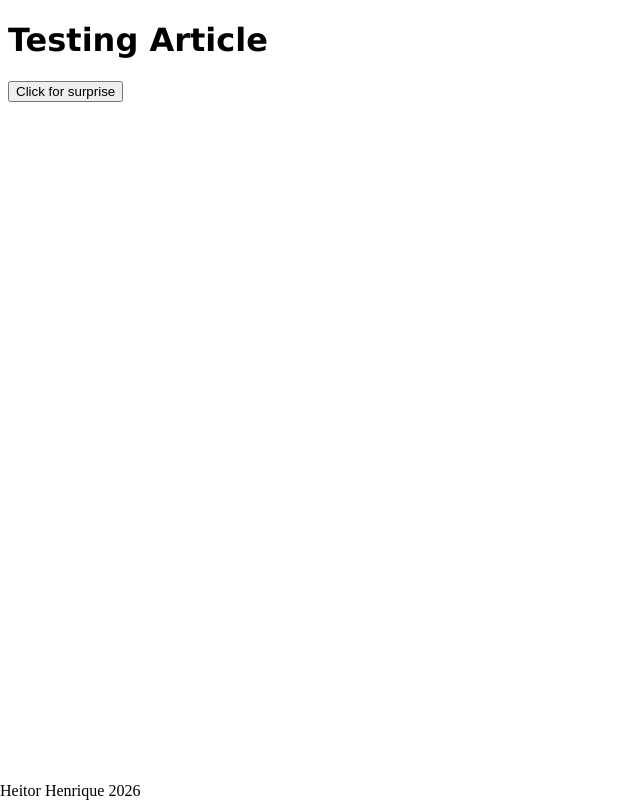
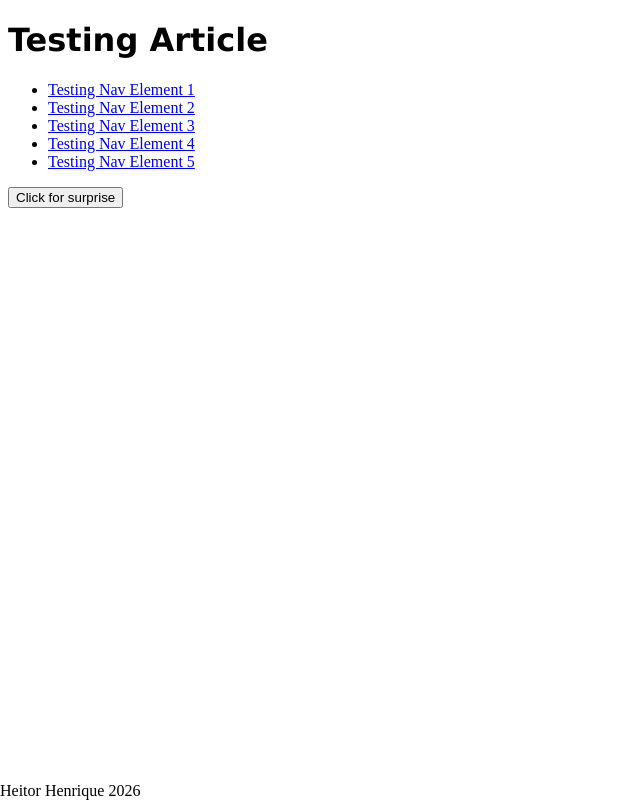
Before and after one commit to HeitorHMA/JavaScript-Revision, a plain HTML site: page HTML/index.html in a window 1280 px wide. Shown: the whole page, without its empty margins (0-640 px from the left). Drawn offline with Linux system fonts and the light colour scheme.

Commit message:
feat: create nav element and test List and List Items

```diff
--- a/HTML/index.html
+++ b/HTML/index.html
@@ -11,6 +11,15 @@
       <h1 id="title">Testing Article</h1>
     </header>
     <main>
+      <nav>
+        <ul>
+          <li><a href="#">Testing Nav Element 1</a></li>
+          <li><a href="#">Testing Nav Element 2</a></li>
+          <li><a href="#">Testing Nav Element 3</a></li>
+          <li><a href="#">Testing Nav Element 4</a></li>
+          <li><a href="#">Testing Nav Element 5</a></li>
+        </ul>
+      </nav>
       <button>Click for surprise</button>
     </main>
     <footer>Heitor Henrique 2026</footer>
```
